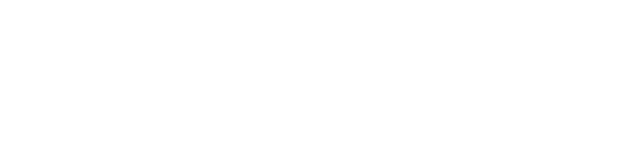
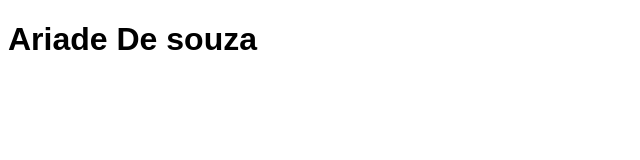
Before and after one commit to ariadedesouza8-max/mon-cv, a plain HTML site: page index.html in a window 1280 px wide. Shown: the whole page, without its empty margins (0-640 px from the left). Drawn offline with Linux system fonts and the light colour scheme.

Commit message:
mise en place de la section titre

```diff
--- a/index.html
+++ b/index.html
@@ -7,6 +7,7 @@
     <link rel="stylesheet" href="style.css">
 </head>
 <body>
+<h1>Ariade De souza</h1>
 
 </body>
 </html>
```
